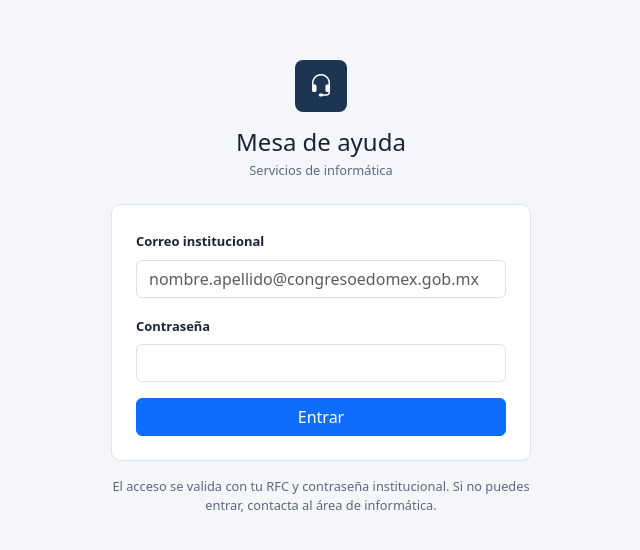
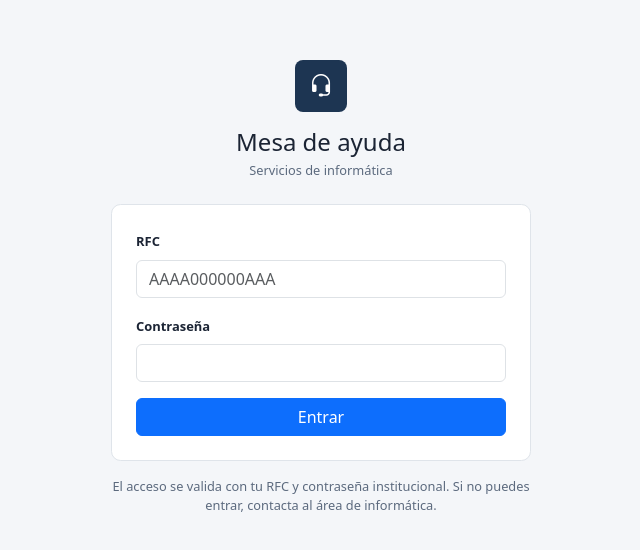
Before and after one commit to desarrollosaf/SITickets, an Angular app: page /entrar in a window 1280 px wide. Shown: the part 112-662 px from the top of the page, without its empty margins (319-959 px from the left). Built offline with nearby package versions, Linux system fonts and the light colour scheme.

Commit message:
changes login html

```diff
--- a/src/app/paginas/login/login.html
+++ b/src/app/paginas/login/login.html
@@ -12,9 +12,9 @@
     <div class="tarjeta p-4">
       <form (ngSubmit)="entrar()">
         <div class="mb-3">
-          <label class="form-label small fw-semibold" for="correo">Correo institucional</label>
-          <input id="correo" name="correo" type="email" class="form-control" autocomplete="username"
-                 placeholder="nombre.apellido&#64;congresoedomex.gob.mx" [(ngModel)]="correo" />
+          <label class="form-label small fw-semibold" for="rfc">RFC</label>
+          <input id="rfc" name="rfc" type="text" class="form-control text-uppercase" autocomplete="username"
+                 maxlength="13" placeholder="AAAA000000AAA" [(ngModel)]="rfc" />
         </div>
 
         <div class="mb-3">
```
